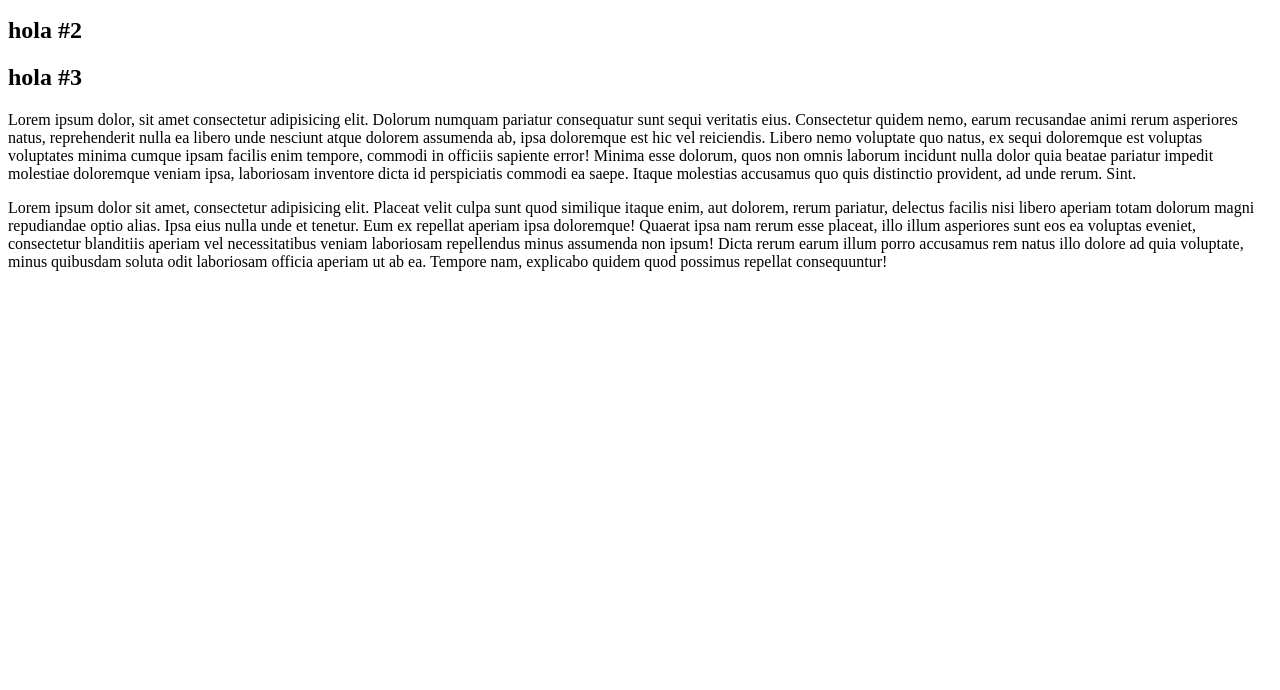
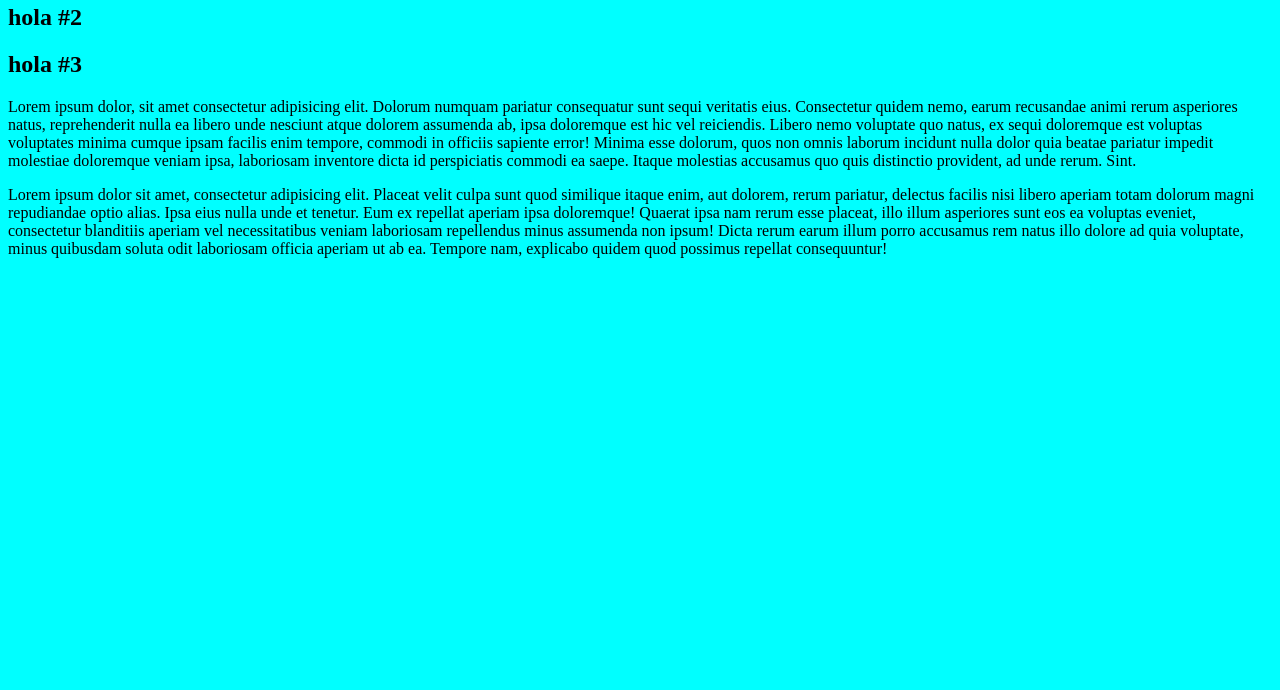
Before and after one commit to Summerpepper2023/LabWise-SonaSoftware, a plain HTML site: page index.html in a window 1280 px wide. Shown: the part 110-800 px from the top of the page. Drawn offline with Linux system fonts and the light colour scheme; files that its build step writes are made by us from their sources.

Commit message:
Santiago

```diff
--- a/index.html
+++ b/index.html
@@ -3,9 +3,11 @@
 <head>
     <meta charset="UTF-8">
     <meta name="viewport" content="width=device-width, initial-scale=1.0">
+    <link rel="stylesheet" href="css/style.css">
     <title>Intento 1</title>
 </head>
 <body>
+    <section>
         <h1>Hola Mundo</h1>
         <div class="hola"></div>
         <h2>Hola</h2>
@@ -16,5 +18,6 @@
         </p>
         <p>Lorem ipsum dolor sit amet, consectetur adipisicing elit. Placeat velit culpa sunt quod similique itaque enim, aut dolorem, rerum pariatur, delectus facilis nisi libero aperiam totam dolorum magni repudiandae optio alias. Ipsa eius nulla unde et tenetur. Eum ex repellat aperiam ipsa doloremque! Quaerat ipsa nam rerum esse placeat, illo illum asperiores sunt eos ea voluptas eveniet, consectetur blanditiis aperiam vel necessitatibus veniam laboriosam repellendus minus assumenda non ipsum! Dicta rerum earum illum porro accusamus rem natus illo dolore ad quia voluptate, minus quibusdam soluta odit laboriosam officia aperiam ut ab ea. Tempore nam, explicabo quidem quod possimus repellat consequuntur!
         </p>
+    </section>
 </body>
 </html>
```
Lines whose indentation alone changed are shown as unchanged.
